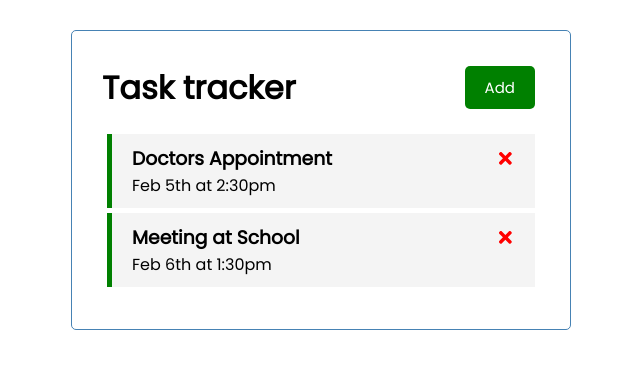
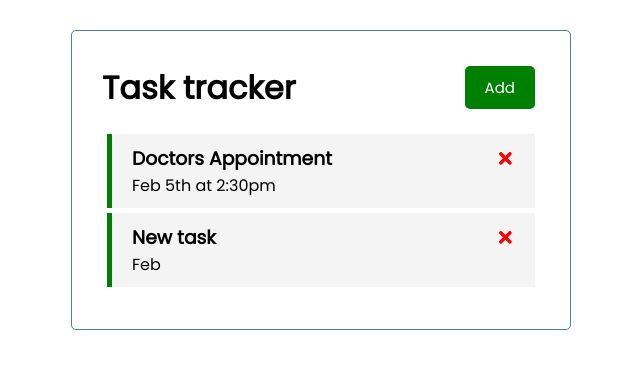
Before and after one commit to frontinorz/react-crash, a React (Create React App) app: page / in a window 1280 px wide. Shown: the top 368 px of the page, without its empty margins (319-959 px from the left). Built offline with nearby package versions, Linux system fonts and the light colour scheme; data requests are answered from the project's data file.

Commit message:
Finish CRUD method with json server

```diff
--- a/db.json
+++ b/db.json
@@ -7,10 +7,10 @@
       "reminder": true
     },
     {
-      "id": 2,
-      "text": "Meeting at School",
-      "day": "Feb 6th at 1:30pm",
-      "reminder": true
+      "text": "New task",
+      "day": "Feb",
+      "reminder": true,
+      "id": 2
     }
   ]
 }
--- a/src/App.js
+++ b/src/App.js
@@ -8,6 +8,7 @@ import AddTask from './components/AddTask'
 function App() {
   const [showAddTask, setShowAddTask] = useState(false)
   const [tasks, setTasks] = useState([])
+  const apiUrl = 'http://localhost:5000/tasks'
 
   useEffect(() => {
     const getTasks = async () => {
@@ -17,29 +18,67 @@ function App() {
     getTasks()
   }, [])
 
-  // Fetch task from server
+  // Get all tasks
   const fetchTasks = async () => {
-    const res = await fetch('http://localhost:5000/tasks')
+    const res = await fetch(apiUrl)
     const data = await res.json()
+
+    return data
+  }
+
+  // Get single task
+  const fetchTask = async (id) => {
+    const res = await fetch(`${apiUrl}/${id}`)
+    const data = await res.json()
+
     return data
   }
   // Delete task
-  const deleteTask = (id) => {
+  const deleteTask = async (id) => {
+    await fetch(`${apiUrl}/${id}`, {
+      method: 'DELETE'
+    })
     setTasks(tasks.filter(task => task.id != id))
   }
 
   // Add task
-  const addTask = (task) => {
-    const id = Math.floor(Math.random() * 1000 + 1)
-    const newTask = { id, ...task }
-    setTasks([...tasks, newTask])
+  const addTask = async (task) => {
+    //*-- json server --*
+    const res = await fetch(apiUrl, {
+      method: 'POST',
+      headers: {
+        'Content-type': 'application/json'
+      },
+      body: JSON.stringify(task)
+    })
+
+    const data = await res.json()
+    setTasks([...tasks, data])
+    //*-- local data --*
+    // const id = Math.floor(Math.random() * 1000 + 1)
+    // const newTask = { id, ...task }
+    // setTasks([...tasks, newTask])
   }
 
   // Change task reminder status
-  const toggleReminder = (id) => {
-    console.log(id)
+  const toggleReminder = async (id) => {
+    const task = await fetchTask(id)
+    const updTask = {
+      ...task,
+      reminder: !task.reminder
+    }
+
+    const res = await fetch(`${apiUrl}/${id}`, {
+      method: 'PUT',
+      headers: {
+        'Content-type': 'application/json'
+      },
+      body: JSON.stringify(updTask)
+    })
+    const data = await res.json()
+
     setTasks(tasks.map(task =>
-      task.id === id ? { ...task, reminder: !task.reminder } : task
+      task.id === id ? { ...task, reminder: data.reminder } : task
     ))
   }
 
```
